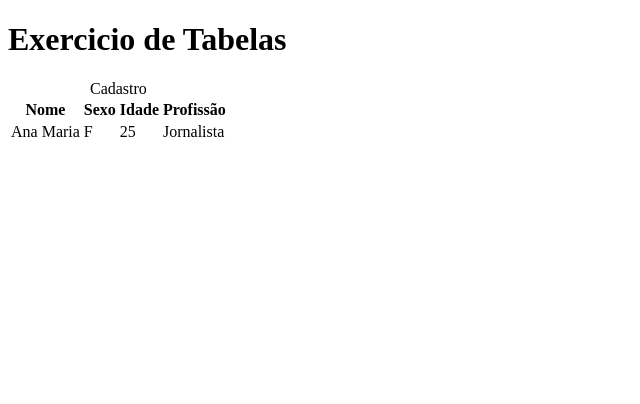
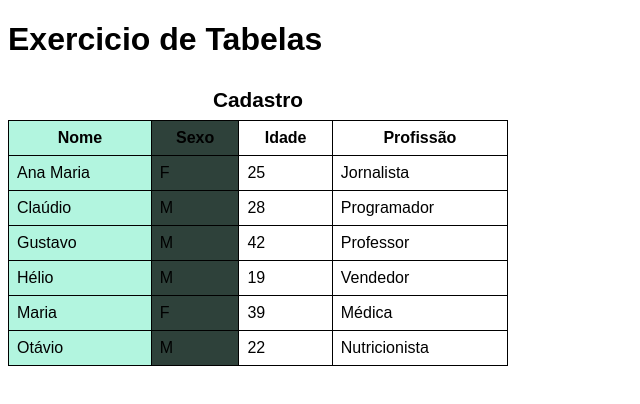
Before and after one commit to kentrist/html-css, a plain HTML site: page execicos/ex23/tabela08.html in a window 1280 px wide. Shown: the whole page, without its empty margins (0-640 px from the left). Drawn offline with Linux system fonts and the light colour scheme.

Commit message:
atualizações

```diff
--- a/execicos/ex23/tabela08.html
+++ b/execicos/ex23/tabela08.html
@@ -3,12 +3,50 @@
 <head>
     <meta charset="UTF-8">
     <meta name="viewport" content="width=device-width, initial-scale=1.0">
-    <title> Exercicio de Tabelas</em></title>
+    <title> Exercicio de Tabelas</title>
+
+    <style>
+        body {
+            font-family: Arial, Helvetica, sans-serif;
+        }
+        table {
+            width: 500px;
+            border-collapse: collapse;
+
+        }
+        caption {
+            font-size: 1.3em;
+            font-weight: bolder;
+            padding: 8px;
+        }
+        th, td {
+
+            border: 1px solid black;
+            padding: 8px;
+
+        }
+
+        col.cnome{
+            background-color: rgba(161, 243, 216, 0.815) ;
+        }
+
+        col.csexo {
+            background-color: rgb(46, 65, 58);
+        }
+    </style>
 </head>
 <body>
   <h1>Exercicio de Tabelas</h1>
 
   <table>
+
+    <colgroup>
+    <col class="cnome">
+    <col class="csexo" >
+    <col class="cidade">
+    <col class="cprofissão">
+
+    </colgroup>
           <caption>Cadastro</caption>
 
           <tr>
@@ -24,6 +62,42 @@
             <td>25</td>
             <td>Jornalista</td>
           </tr>
+
+          <tr>
+          <td>Claúdio</td>
+          <td>M</td>
+          <td>28</td>
+          <td>Programador</td>
+          </tr>
+
+          <tr>
+             <td>Gustavo</td>
+             <td>M</td>
+             <td>42</td>
+             <td>Professor</td>
+          </tr>
+
+          <tr>
+            <td>Hélio</td>
+            <td>M</td>
+            <td>19</td>
+            <td>Vendedor</td>
+          </tr>
+
+
+          <tr>
+            <td>Maria</td>
+            <td>F</td>
+            <td>39</td>
+            <td>Médica</td>
+          </tr>
+
+          <tr>
+            <td>Otávio</td>
+            <td>M</td>
+            <td>22</td>
+            <td>Nutricionista</td>
+          </tr>
   </table>
 </body>
 </html>
```
Also changed, not shown: execicos/ex23/tabela09.html (added, +52 -0 lines).
